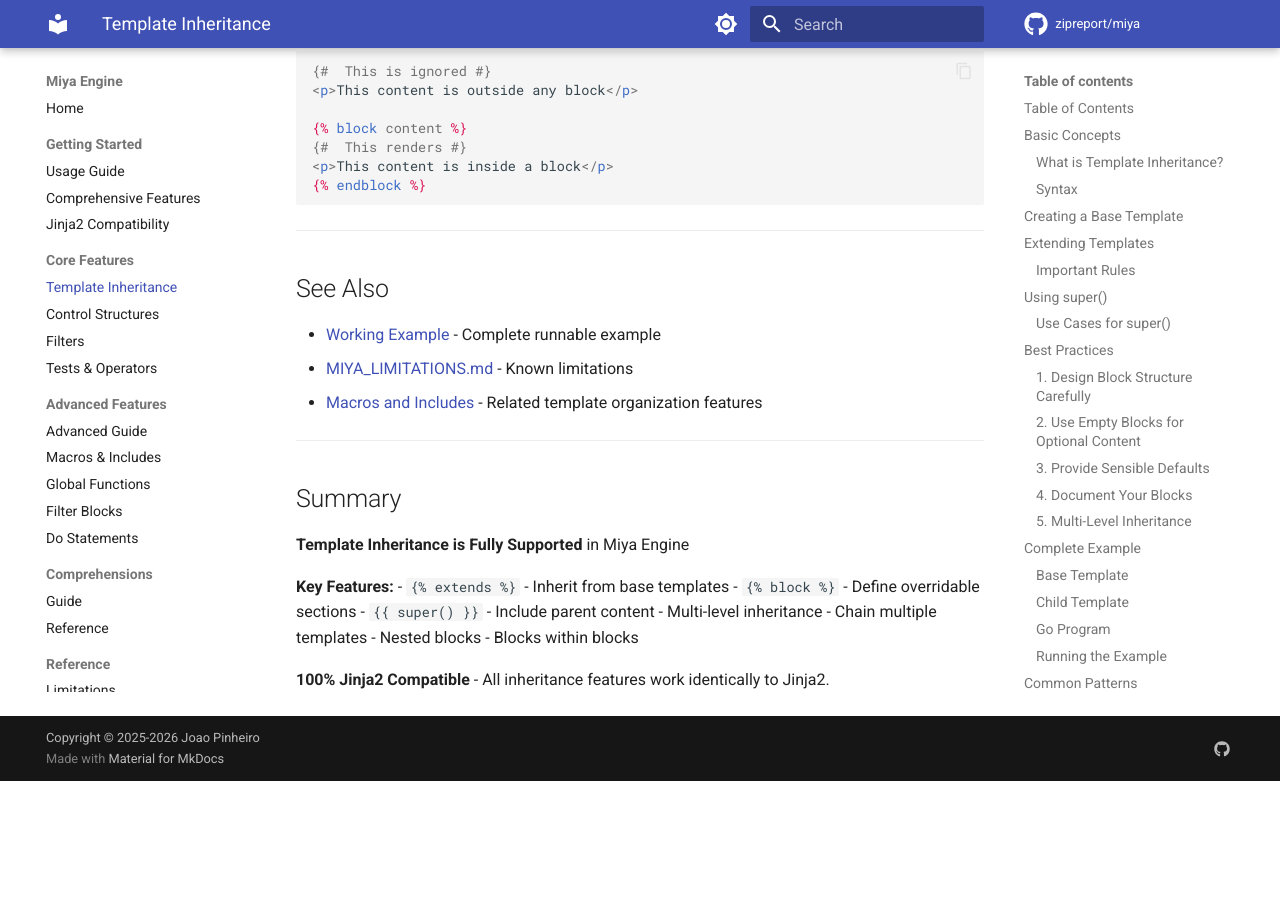
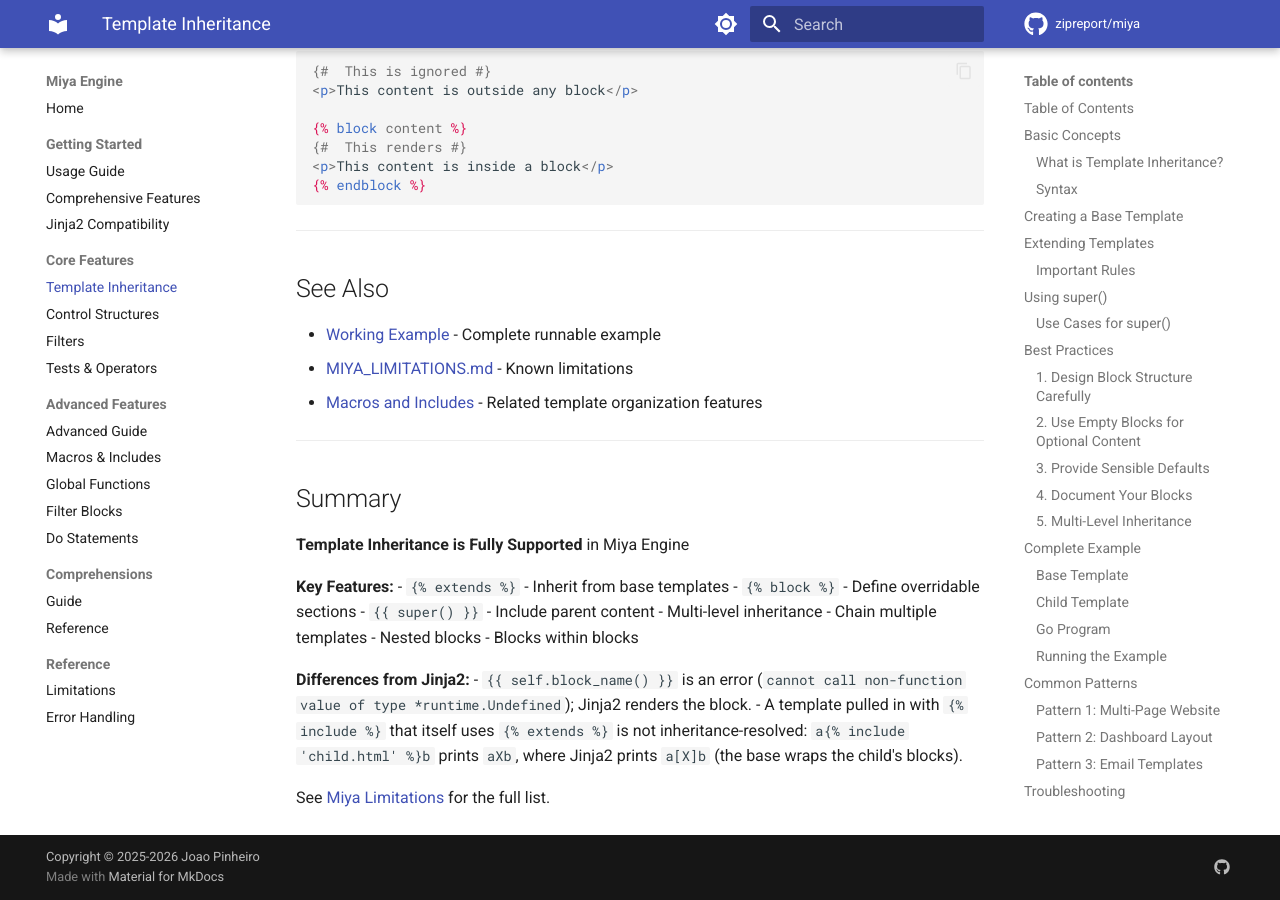
Before and after one commit to zipreport/miya, an MkDocs documentation site: the page built from docs/TEMPLATE_INHERITANCE.md, in a window 1280 px wide and 900 px high, scrolled down 10464 px. Built offline with MkDocs 1.6.1 and Material for MkDocs 9.7.7, drawn with Linux system fonts in a browser that asks for light colours; comment, search, counter and statistics services are not loaded; before the commit the page ends 11245 px from its top, so only the background shows below that.

Commit message:
docs: remove compatibility percentage from TEMPLATE_INHERITANCE
Co-Authored-By: Claude Sonnet 5.5 <noreply@anthropic.com>

```diff
--- a/docs/TEMPLATE_INHERITANCE.md
+++ b/docs/TEMPLATE_INHERITANCE.md
@@ -537,4 +537,8 @@ fsLoader := loader.NewFileSystemLoader([]string{".", "templates"}, templateParse
 - Multi-level inheritance - Chain multiple templates
 - Nested blocks - Blocks within blocks
 
-**100% Jinja2 Compatible** - All inheritance features work identically to Jinja2.
+**Differences from Jinja2:**
+- `{{ self.block_name() }}` is an error (`cannot call non-function value of type *runtime.Undefined`); Jinja2 renders the block.
+- A template pulled in with `{% include %}` that itself uses `{% extends %}` is not inheritance-resolved: `a{% include 'child.html' %}b` prints `aXb`, where Jinja2 prints `a[X]b` (the base wraps the child's blocks).
+
+See [Miya Limitations](MIYA_LIMITATIONS.md) for the full list.
```
